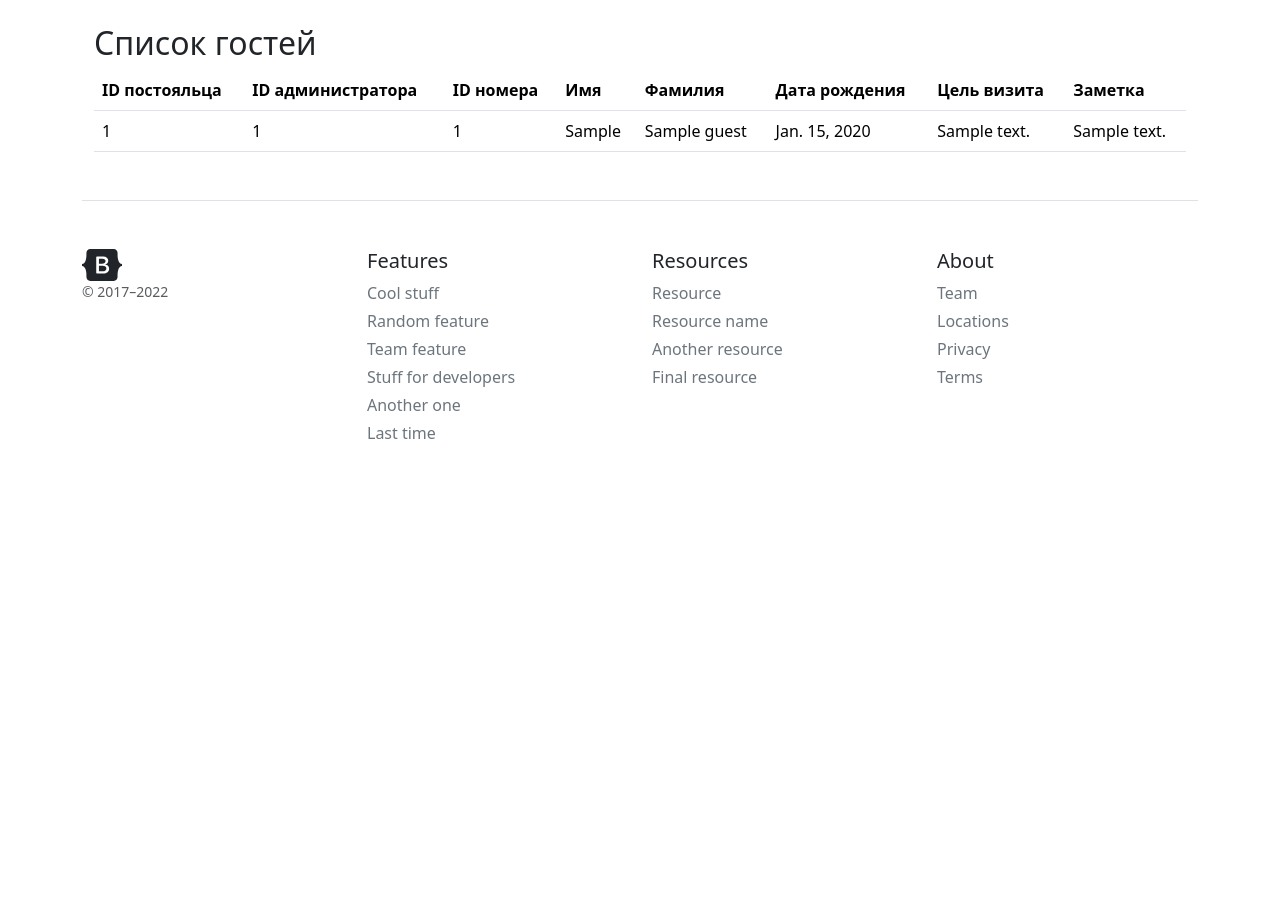
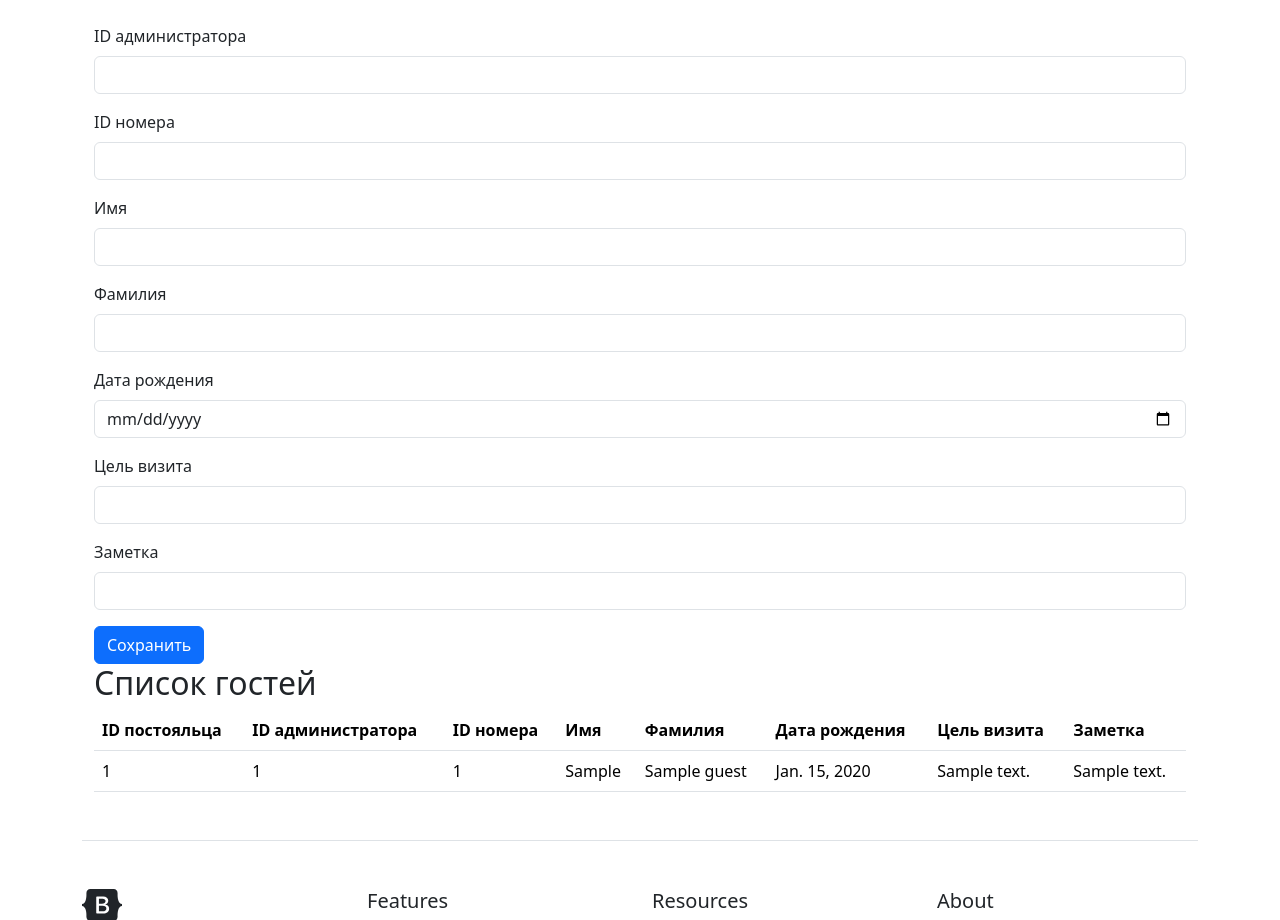
Before and after one commit to el-hombre0/DBInterface, a Django app: page / in a window 1280 px wide. Shown: the part 73-993 px from the top of the page. Before the commit the page ends 512 px from the top, so only its background shows below. Run offline with Django 4.2, Linux system fonts and the light colour scheme; tables that the repository leaves empty hold one stand-in row (values such as "Sample post").

Commit message:
Creation of new records is ready

```diff
--- a/dbinterface/main/templates/main/index.html
+++ b/dbinterface/main/templates/main/index.html
@@ -5,6 +5,46 @@
 {% endblock %}
 
 {% block content %}
+
+<form method="POST" action="create/">
+  {% csrf_token %}
+  <!-- <div class="mb-3">
+    <label>ID постояльца</label>
+    <input type="text" name="id_guest">
+  </div> -->
+  <div class="mb-3">
+    <label class="form-label">ID администратора</label>
+    <input class="form-control" type="text" name="id_administrator">
+  </div>
+  <div class="mb-3">
+    <label class="form-label">ID номера</label>
+    <input class="form-control" type="text" name="id_room">
+  </div>
+  <div class="mb-3">
+    <label class="form-label">Имя</label>
+    <input class="form-control" type="text" name="first_name">
+  </div>
+  <div class="mb-3">
+    <label class="form-label">Фамилия</label>
+    <input class="form-control" type="text" name="second_name">
+  </div>
+  <div class="mb-3">
+    <label class="form-label">Дата рождения</label>
+    <input class="form-control" type="date" name="birth_date">
+  </div>
+  <div class="mb-3">
+    <label class="form-label">Цель визита</label>
+    <input class="form-control" type="text" name="visit_purpose">
+  </div>
+  <div class="mb-3">
+    <label class="form-label">Заметка</label>
+    <input class="form-control" type="text" name="note">
+  </div>
+  <div class="col-12">
+    <button type="submit" class="btn btn-primary">Сохранить</button>
+  </div>
+</form>
+
 <h2>Список гостей</h2>
 <div class="table-responsive-sm">
   <table class="table table-hover">
--- a/dbinterface/main/urls.py
+++ b/dbinterface/main/urls.py
@@ -3,5 +3,6 @@ from . import views
 
 urlpatterns = [
     path('', views.index, name='index'),
+    path('create/', views.create, name='create')
     # path('guests_list', views.guests_list, name='guests_list')
 ]
--- a/dbinterface/main/views.py
+++ b/dbinterface/main/views.py
@@ -1,4 +1,5 @@
 from django.shortcuts import render, redirect
+from django.http import HttpResponseRedirect
 
 from .models import Guest
 
@@ -13,6 +14,19 @@ from .models import Guest
 def index(request):
     guests = Guest.objects.all()
     return render(request, 'main/index.html', {'title': 'Список гостей', 'guests': guests})
+
+def create(request):
+    if request.method == "POST":
+        guest = Guest()
+        guest.id_administrator = request.POST.get("id_administrator")
+        guest.id_room = request.POST.get("id_room")
+        guest.first_name = request.POST.get("first_name")
+        guest.second_name = request.POST.get("second_name")
+        guest.birth_date = request.POST.get("birth_date")
+        guest.visit_purpose = request.POST.get("visit_purpose")
+        guest.note = request.POST.get("note")
+        guest.save()
+    return HttpResponseRedirect("/")
 
 
 # def about(request):
```
Lines whose indentation alone changed are shown as unchanged.
